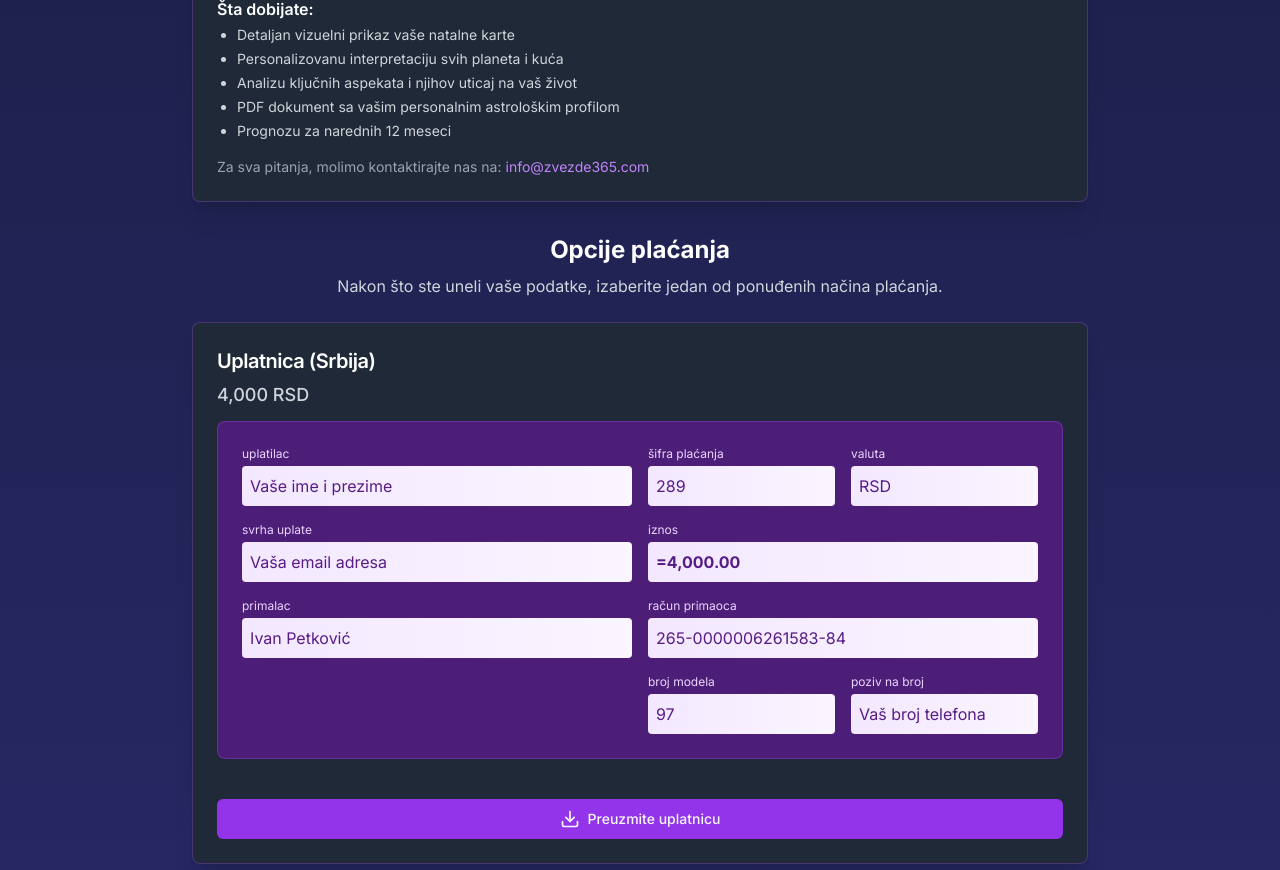
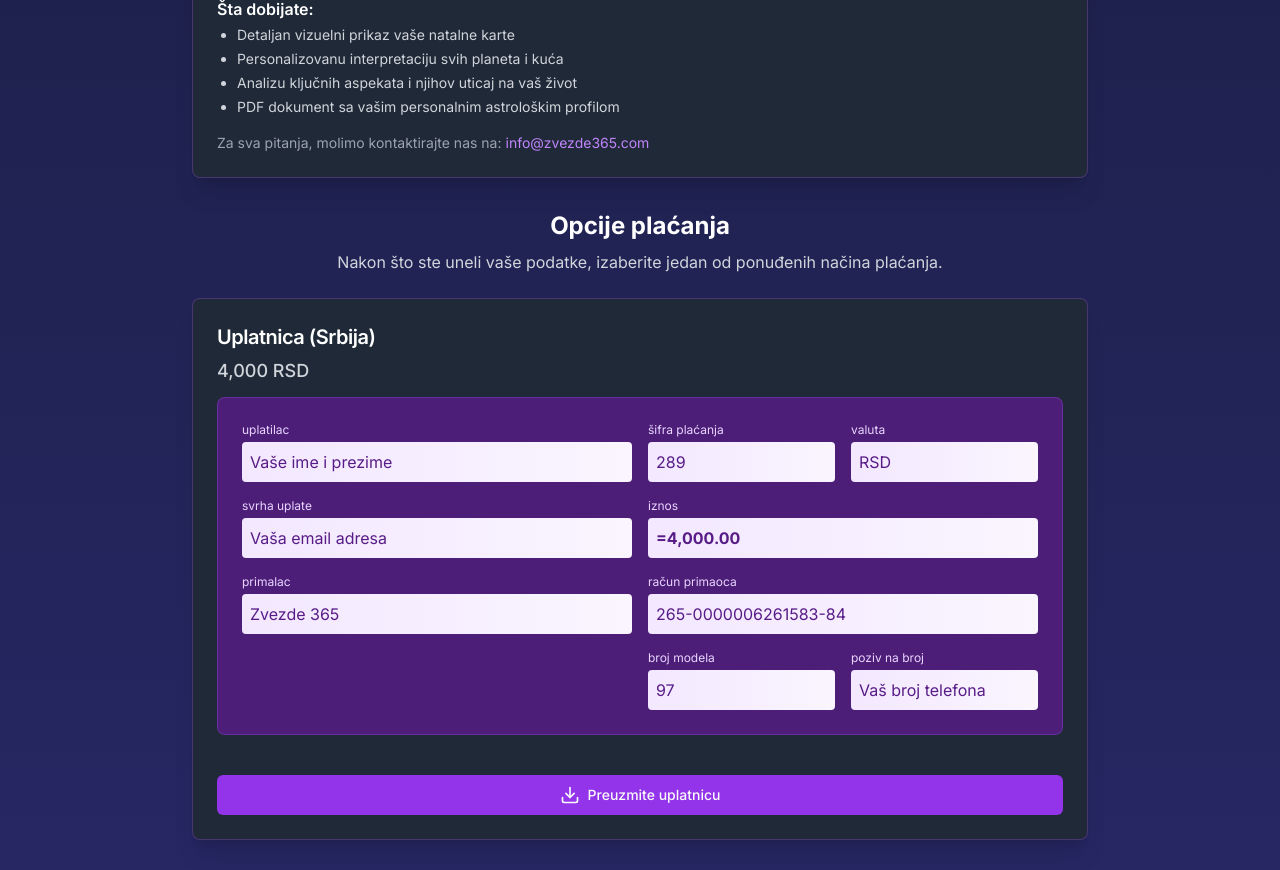
Before and after one commit to PericaGlisa/zvezde-365, a Next.js app: page /natal-chart in a window 1280 px wide. Shown: the part 1620-2490 px from the top of the page. Built offline with nearby package versions, Linux system fonts and the light colour scheme.

Commit message:
Poslednje izmene

```diff
--- a/app/natal-chart/page.tsx
+++ b/app/natal-chart/page.tsx
@@ -535,7 +535,6 @@ export default function NatalChartPage() {
                   <li>Personalizovanu interpretaciju svih planeta i kuća</li>
                   <li>Analizu ključnih aspekata i njihov uticaj na vaš život</li>
                   <li>PDF dokument sa vašim personalnim astrološkim profilom</li>
-                  <li>Prognozu za narednih 12 meseci</li>
                 </ul>
               </div>
               <p className="text-sm text-gray-400">
@@ -588,7 +587,7 @@ export default function NatalChartPage() {
                         <div>
                           <div className="text-xs text-purple-200 mb-1">primalac</div>
                           <div className="h-10 bg-gradient-to-r from-purple-100 to-purple-50 text-purple-900 p-2 rounded">
-                            Ivan Petković
+                            Zvezde 365
                           </div>
                         </div>
                       </div>
```
